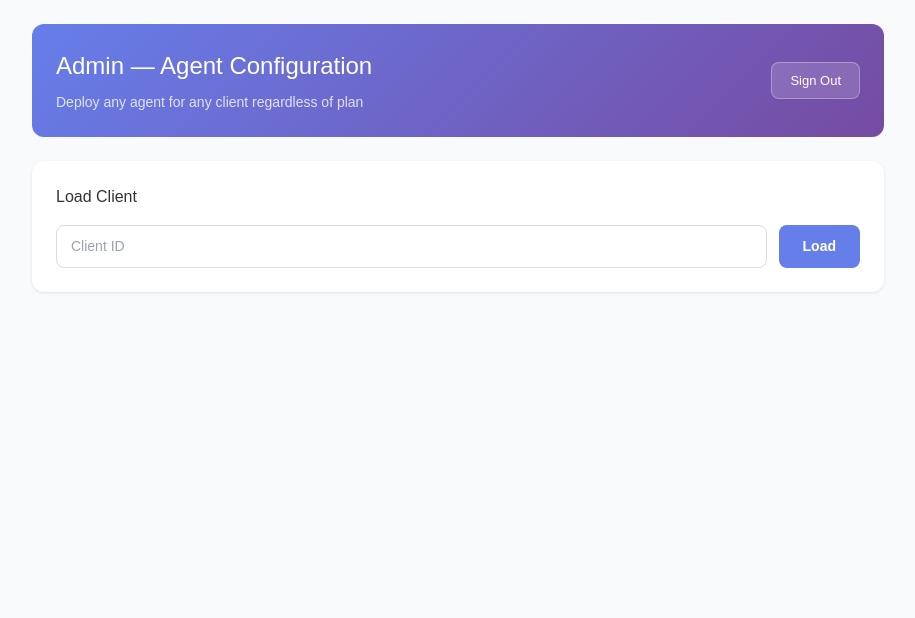
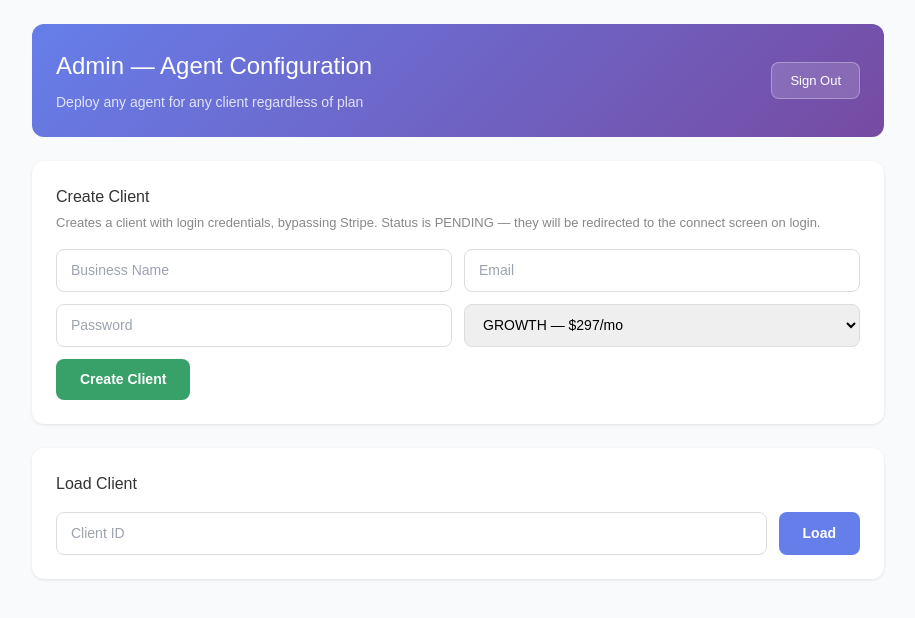
Before and after one commit to bankx10-hash/ai-agency-platform-, a Next.js app in the folder apps/portal/: page /admin/configure in a window 1280 px wide. Shown: the top 618 px of the page, without its empty margins (182-1097 px from the left). Built offline with nearby package versions, Linux system fonts and the light colour scheme; sample sign-in values are in the browser's storage.

Commit message:
Add create-client admin endpoint, connected accounts dashboard panel, PENDING redirect

```diff
--- a/apps/portal/app/admin/configure/page.tsx
+++ b/apps/portal/app/admin/configure/page.tsx
@@ -104,6 +104,39 @@ export default function AdminConfigurePage() {
   const [deploying, setDeploying] = useState<string | null>(null)
   const [deployResults, setDeployResults] = useState<Record<string, { success: boolean; message: string }>>({})
 
+  // Create client state
+  const [createForm, setCreateForm] = useState({ businessName: '', email: '', password: '', plan: 'GROWTH' })
+  const [creating, setCreating] = useState(false)
+  const [createResult, setCreateResult] = useState<{ clientId: string; email: string; password: string; connectUrl: string } | null>(null)
+  const [createError, setCreateError] = useState('')
+
+  async function handleCreateClient() {
+    if (!createForm.businessName || !createForm.email || !createForm.password || !secret) return
+    setCreating(true)
+    setCreateError('')
+    setCreateResult(null)
+    try {
+      const res = await fetch(`${API_URL}/admin/create-client`, {
+        method: 'POST',
+        headers: { 'x-admin-secret': secret, 'Content-Type': 'application/json' },
+        body: JSON.stringify(createForm)
+      })
+      const data = await res.json() as { clientId?: string; error?: string }
+      if (!res.ok) throw new Error(data.error || `HTTP ${res.status}`)
+      const portalBase = typeof window !== 'undefined' ? window.location.origin.replace('/admin/configure', '') : 'https://app.nodusaisystems.com'
+      setCreateResult({
+        clientId: data.clientId!,
+        email: createForm.email,
+        password: createForm.password,
+        connectUrl: `${portalBase}/onboarding/connect?clientId=${data.clientId}`
+      })
+    } catch (e) {
+      setCreateError(e instanceof Error ? e.message : 'Failed to create client')
+    } finally {
+      setCreating(false)
+    }
+  }
+
   useEffect(() => {
     const token = localStorage.getItem('adminToken')
     if (!token) {
@@ -191,6 +224,68 @@ export default function AdminConfigurePage() {
         <button onClick={handleSignOut} style={{ padding: '8px 18px', background: 'rgba(255,255,255,0.15)', color: 'white', border: '1px solid rgba(255,255,255,0.3)', borderRadius: 8, cursor: 'pointer', fontSize: 13 }}>
           Sign Out
         </button>
+      </div>
+
+      {/* Create Client */}
+      <div style={{ background: 'white', borderRadius: 12, padding: 24, marginBottom: 24, boxShadow: '0 1px 3px rgba(0,0,0,0.1)' }}>
+        <h2 style={{ margin: '0 0 4px', fontSize: 16, color: '#333' }}>Create Client</h2>
+        <p style={{ margin: '0 0 16px', fontSize: 13, color: '#888' }}>Creates a client with login credentials, bypassing Stripe. Status is PENDING — they will be redirected to the connect screen on login.</p>
+        <div style={{ display: 'grid', gridTemplateColumns: '1fr 1fr', gap: 12, marginBottom: 12 }}>
+          <input
+            value={createForm.businessName}
+            onChange={e => setCreateForm(p => ({ ...p, businessName: e.target.value }))}
+            placeholder="Business Name"
+            style={{ padding: '10px 14px', border: '1px solid #ddd', borderRadius: 8, fontSize: 14 }}
+          />
+          <input
+            value={createForm.email}
+            onChange={e => setCreateForm(p => ({ ...p, email: e.target.value }))}
+            placeholder="Email"
+            type="email"
+            style={{ padding: '10px 14px', border: '1px solid #ddd', borderRadius: 8, fontSize: 14 }}
+          />
+          <input
+            value={createForm.password}
+            onChange={e => setCreateForm(p => ({ ...p, password: e.target.value }))}
+            placeholder="Password"
+            type="text"
+            style={{ padding: '10px 14px', border: '1px solid #ddd', borderRadius: 8, fontSize: 14 }}
+          />
+          <select
+            value={createForm.plan}
+            onChange={e => setCreateForm(p => ({ ...p, plan: e.target.value }))}
+            style={{ padding: '10px 14px', border: '1px solid #ddd', borderRadius: 8, fontSize: 14 }}
+          >
+            <option value="STARTER">STARTER — $97/mo</option>
+            <option value="GROWTH">GROWTH — $297/mo</option>
+            <option value="AGENCY">AGENCY — $697/mo</option>
+          </select>
+        </div>
+        <button
+          onClick={handleCreateClient}
+          disabled={creating || !createForm.businessName || !createForm.email || !createForm.password}
+          style={{ padding: '10px 24px', background: creating ? '#a0aec0' : '#38a169', color: 'white', border: 'none', borderRadius: 8, cursor: creating ? 'not-allowed' : 'pointer', fontSize: 14, fontWeight: 600 }}
+        >
+          {creating ? 'Creating...' : 'Create Client'}
+        </button>
+        {createError && <p style={{ color: '#e53e3e', margin: '10px 0 0', fontSize: 14 }}>{createError}</p>}
+        {createResult && (
+          <div style={{ marginTop: 16, background: '#f0fff4', border: '1px solid #9ae6b4', borderRadius: 8, padding: 16 }}>
+            <p style={{ margin: '0 0 8px', fontWeight: 700, color: '#276749', fontSize: 14 }}>Client created successfully</p>
+            <div style={{ fontSize: 13, color: '#2d3748', lineHeight: 1.8 }}>
+              <div><strong>Client ID:</strong> <code style={{ background: '#e2e8f0', padding: '2px 6px', borderRadius: 4 }}>{createResult.clientId}</code></div>
+              <div><strong>Email:</strong> {createResult.email}</div>
+              <div><strong>Password:</strong> {createResult.password}</div>
+              <div style={{ marginTop: 8 }}>
+                <strong>Direct Connect URL:</strong><br />
+                <a href={createResult.connectUrl} target="_blank" rel="noreferrer" style={{ color: '#3182ce', wordBreak: 'break-all' }}>{createResult.connectUrl}</a>
+              </div>
+              <div style={{ marginTop: 8, fontSize: 12, color: '#718096' }}>
+                Reviewer can also login at <strong>/login</strong> with the email + password above — they will be auto-redirected to the connect screen.
+              </div>
+            </div>
+          </div>
+        )}
       </div>
 
       {/* Client Lookup */}
--- a/apps/portal/app/dashboard/page.tsx
+++ b/apps/portal/app/dashboard/page.tsx
@@ -46,6 +46,7 @@ export default function DashboardPage() {
   })
   const [businessName, setBusinessName] = useState('')
   const [loading, setLoading] = useState(true)
+  const [connections, setConnections] = useState<Record<string, boolean>>({})
 
   useEffect(() => {
     if (status === 'unauthenticated') {
@@ -59,24 +60,35 @@ export default function DashboardPage() {
     const fetchData = async () => {
       try {
         const clientId = (session.user as { clientId?: string })?.clientId
-        const token = localStorage.getItem('token') || ''
+        const token = localStorage.getItem('token') || (session as { accessToken?: string })?.accessToken || ''
 
         if (!clientId) return
 
-        const [clientRes, agentsRes] = await Promise.all([
+        const [clientRes, agentsRes, connectionsRes] = await Promise.all([
           axios.get(`${API_URL}/clients/${clientId}`, {
             headers: { Authorization: `Bearer ${token}` }
           }),
           axios.get(`${API_URL}/clients/${clientId}/agents`, {
             headers: { Authorization: `Bearer ${token}` }
-          })
+          }),
+          axios.get(`${API_URL}/onboarding/${clientId}/connections`, {
+            headers: { Authorization: `Bearer ${token}` }
+          }).catch(() => ({ data: { connected: {} } }))
         ])
 
         const clientData = clientRes.data.client
+
+        // Redirect PENDING clients to the connect screen
+        if (clientData.status === 'PENDING') {
+          router.push(`/onboarding/connect?clientId=${clientId}`)
+          return
+        }
+
         const agentsData: AgentDeployment[] = agentsRes.data.agents
 
         setBusinessName(clientData.businessName)
         setAgents(agentsData)
+        setConnections((connectionsRes.data as { connected: Record<string, boolean> }).connected || {})
 
         const computedMetrics = agentsData.reduce((acc, agent) => {
           const m = agent.metrics || {}
@@ -193,6 +205,47 @@ export default function DashboardPage() {
             </div>
           )}
         </div>
+
+        {/* Connected Accounts */}
+        <div className="mt-10">
+          <h2 className="text-xl font-bold text-gray-900 mb-6">Connected Accounts</h2>
+          <div className="bg-white rounded-2xl border border-gray-200 p-6">
+            <div className="grid grid-cols-2 sm:grid-cols-3 lg:grid-cols-5 gap-4">
+              {[
+                { key: 'facebook', label: 'Facebook', color: '#1877F2', icon: '📘' },
+                { key: 'instagram', label: 'Instagram', color: '#E1306C', icon: '📸' },
+                { key: 'linkedin', label: 'LinkedIn', color: '#0A66C2', icon: '💼' },
+                { key: 'gmail', label: 'Gmail', color: '#EA4335', icon: '✉️' },
+                { key: 'google-calendar', label: 'Google Cal', color: '#4285F4', icon: '📅' },
+                { key: 'calendly', label: 'Calendly', color: '#006BFF', icon: '🗓️' },
+                { key: 'calcom', label: 'Cal.com', color: '#111827', icon: '🗓️' },
+                { key: 'hubspot', label: 'HubSpot', color: '#FF7A59', icon: '🔶' },
+                { key: 'twilio-phone', label: 'Phone', color: '#F22F46', icon: '📞' },
+              ].map(({ key, label, color, icon }) => {
+                const isConnected = !!connections[key]
+                return (
+                  <div key={key} className="flex flex-col items-center gap-2 p-3 rounded-xl border border-gray-100 bg-gray-50">
+                    <span className="text-2xl">{icon}</span>
+                    <span className="text-xs font-semibold text-gray-700">{label}</span>
+                    <div className="flex items-center gap-1">
+                      <div
+                        className="w-2 h-2 rounded-full"
+                        style={{ background: isConnected ? '#38a169' : '#cbd5e0' }}
+                      />
+                      <span className="text-xs" style={{ color: isConnected ? '#38a169' : '#a0aec0' }}>
+                        {isConnected ? 'Connected' : 'Not connected'}
+                      </span>
+                    </div>
+                  </div>
+                )
+              })}
+            </div>
+            <p className="text-xs text-gray-400 mt-4">
+              To connect or disconnect accounts, visit{' '}
+              <a href="/dashboard/settings" className="text-indigo-500 hover:underline">Settings</a>.
+            </p>
+          </div>
+        </div>
       </main>
     </div>
   )
```
Also changed, not shown: 1 other file (tests, documents, lock files or other folders).
